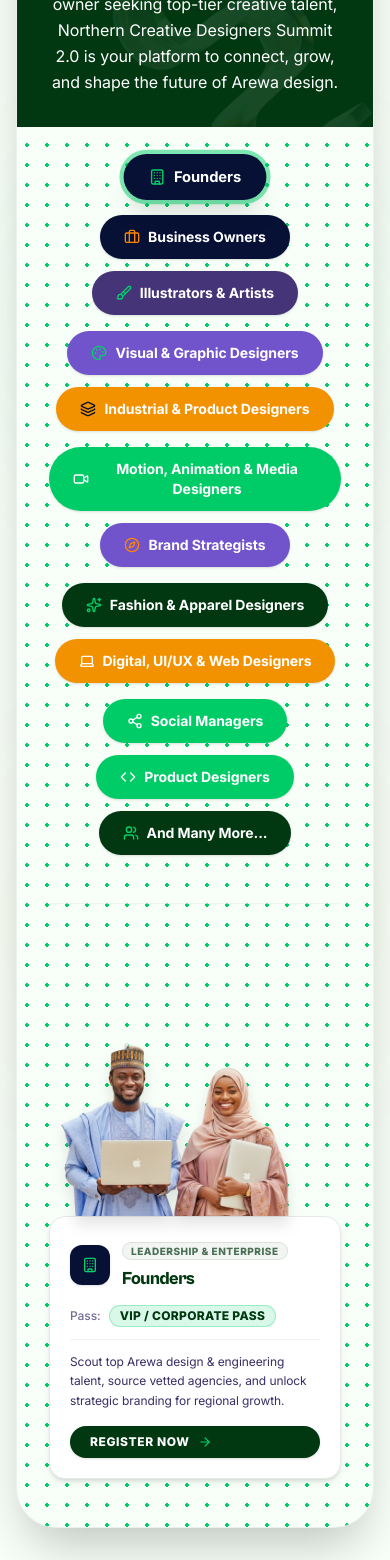
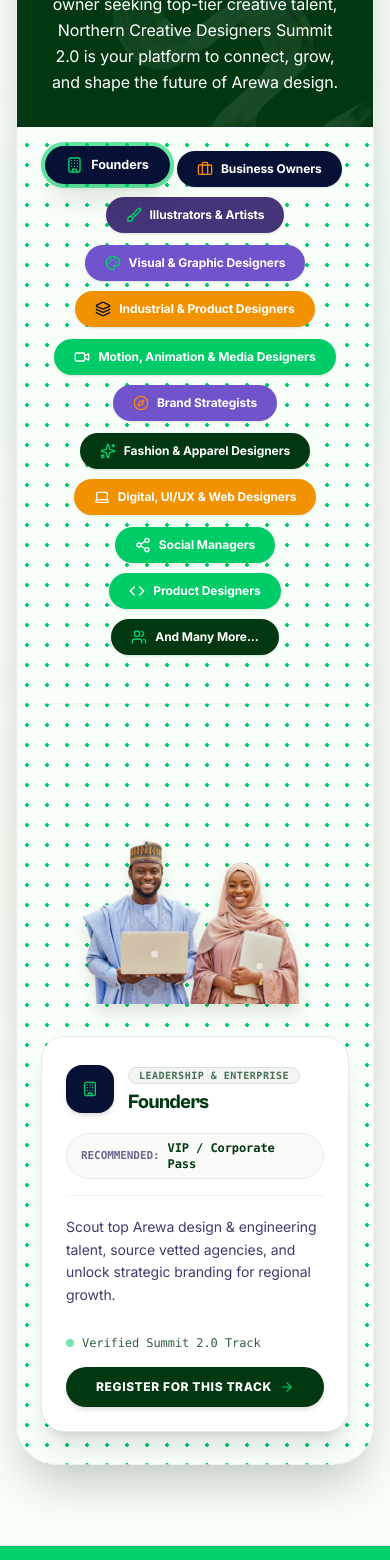
Before and after one commit to aminumuhammad000/northern-creative-designers, a Next.js app: page / in a window 390 px wide. Shown: the part 8300-9860 px from the top of the page. Built offline with nearby package versions, Linux system fonts and the light colour scheme.

Commit message:
Optimize Who Should Attend alignment, responsive pill layout, and executive card hierarchy

```diff
--- a/components/sections/WhoShouldAttendSection.tsx
+++ b/components/sections/WhoShouldAttendSection.tsx
@@ -240,186 +240,114 @@ export function WhoShouldAttendSection() {
           </div>
 
           {/* Middle: Saturated Multi-Colored Pills Grid */}
-          <div className="p-8 sm:p-12 md:p-16 space-y-4">
-
-            {/* Row 1 */}
-            <div className="flex flex-wrap items-center justify-center gap-3 sm:gap-4">
-              {attendeeRoles.filter(r => r.row === 1).map((role) => (
+          <div className="p-6 sm:p-10 md:p-14 space-y-3 sm:space-y-3.5">
+            {[1, 2, 3, 4, 5].map((rowNum) => (
+              <div
+                key={rowNum}
+                className="flex flex-wrap items-center justify-center gap-2.5 sm:gap-3.5"
+              >
+                {attendeeRoles
+                  .filter((r) => r.row === rowNum)
+                  .map((role) => {
+                    const isSelected = selectedRole.id === role.id;
+                    return (
                       <button
                         key={role.id}
                         onClick={() => setSelectedRole(role)}
                         className={`
-                    group px-6 py-3 sm:px-7 sm:py-3.5 rounded-full font-bold text-sm sm:text-base
+                          group px-5 py-2.5 sm:px-6 sm:py-3 rounded-full font-bold text-xs sm:text-sm
                           transition-all duration-300 ease-out cursor-pointer shadow-sm
-                    hover:scale-105 hover:-rotate-1 active:scale-95
+                          hover:scale-105 active:scale-95
                           ${role.colorClass}
-                    ${selectedRole.id === role.id ? "ring-4 ring-spring/50 scale-105 shadow-xl -translate-y-1" : ""}
+                          ${
+                            isSelected
+                              ? "ring-4 ring-spring/60 scale-105 shadow-xl -translate-y-1"
+                              : "hover:-translate-y-0.5"
+                          }
                         `}
                       >
-                  <span className="flex items-center gap-2">
-                    <span className="transition-transform duration-300 group-hover:scale-110">
+                        <span className="flex items-center gap-2 whitespace-nowrap">
+                          <span className="transition-transform duration-300 group-hover:scale-110 flex-shrink-0">
                             {role.icon}
                           </span>
                           <span>{role.name}</span>
                         </span>
                       </button>
+                    );
+                  })}
+              </div>
             ))}
-            </div>
 
-            {/* Row 2 */}
-            <div className="flex flex-wrap items-center justify-center gap-3 sm:gap-4">
-              {attendeeRoles.filter(r => r.row === 2).map((role) => (
-                <button
-                  key={role.id}
-                  onClick={() => setSelectedRole(role)}
-                  className={`
-                    group px-6 py-3 sm:px-7 sm:py-3.5 rounded-full font-bold text-sm sm:text-base
-                    transition-all duration-300 ease-out cursor-pointer shadow-sm
-                    hover:scale-105 hover:-rotate-1 active:scale-95
-                    ${role.colorClass}
-                    ${selectedRole.id === role.id ? "ring-4 ring-spring/50 scale-105 shadow-xl -translate-y-1" : ""}
-                  `}
-                >
-                  <span className="flex items-center gap-2">
-                    <span className="transition-transform duration-300 group-hover:scale-110">
-                      {role.icon}
-                    </span>
-                    <span>{role.name}</span>
-                  </span>
-                </button>
-              ))}
-            </div>
+            {/* Bottom Row: Cutout Portrait aligned to Bottom-Left, Professional Detail Card on the Right */}
+            <div className="mt-12 pt-10 border-t border-neutral-border/60 grid grid-cols-1 lg:grid-cols-12 gap-8 lg:gap-12 items-end">
 
-            {/* Row 3 */}
-            <div className="flex flex-wrap items-center justify-center gap-3 sm:gap-4">
-              {attendeeRoles.filter(r => r.row === 3).map((role) => (
-                <button
-                  key={role.id}
-                  onClick={() => setSelectedRole(role)}
-                  className={`
-                    group px-6 py-3 sm:px-7 sm:py-3.5 rounded-full font-bold text-sm sm:text-base
-                    transition-all duration-300 ease-out cursor-pointer shadow-sm
-                    hover:scale-105 hover:-rotate-1 active:scale-95
-                    ${role.colorClass}
-                    ${selectedRole.id === role.id ? "ring-4 ring-spring/50 scale-105 shadow-xl -translate-y-1" : ""}
-                  `}
-                >
-                  <span className="flex items-center gap-2">
-                    <span className="transition-transform duration-300 group-hover:scale-110">
-                      {role.icon}
-                    </span>
-                    <span>{role.name}</span>
-                  </span>
-                </button>
-              ))}
-            </div>
-
-            {/* Row 4 */}
-            <div className="flex flex-wrap items-center justify-center gap-3 sm:gap-4">
-              {attendeeRoles.filter(r => r.row === 4).map((role) => (
-                <button
-                  key={role.id}
-                  onClick={() => setSelectedRole(role)}
-                  className={`
-                    group px-6 py-3 sm:px-7 sm:py-3.5 rounded-full font-bold text-sm sm:text-base
-                    transition-all duration-300 ease-out cursor-pointer shadow-sm
-                    hover:scale-105 hover:-rotate-1 active:scale-95
-                    ${role.colorClass}
-                    ${selectedRole.id === role.id ? "ring-4 ring-spring/50 scale-105 shadow-xl -translate-y-1" : ""}
-                  `}
-                >
-                  <span className="flex items-center gap-2">
-                    <span className="transition-transform duration-300 group-hover:scale-110">
-                      {role.icon}
-                    </span>
-                    <span>{role.name}</span>
-                  </span>
-                </button>
-              ))}
-            </div>
-
-            {/* Row 5 */}
-            <div className="flex flex-wrap items-center justify-center gap-3 sm:gap-4">
-              {attendeeRoles.filter(r => r.row === 5).map((role) => (
-                <button
-                  key={role.id}
-                  onClick={() => setSelectedRole(role)}
-                  className={`
-                    group px-6 py-3 sm:px-7 sm:py-3.5 rounded-full font-bold text-sm sm:text-base
-                    transition-all duration-300 ease-out cursor-pointer shadow-sm
-                    hover:scale-105 hover:-rotate-1 active:scale-95
-                    ${role.colorClass}
-                    ${selectedRole.id === role.id ? "ring-4 ring-spring/50 scale-105 shadow-xl -translate-y-1" : ""}
-                  `}
-                >
-                  <span className="flex items-center gap-2">
-                    <span className="transition-transform duration-300 group-hover:scale-110">
-                      {role.icon}
-                    </span>
-                    <span>{role.name}</span>
-                  </span>
-                </button>
-              ))}
-            </div>
-
-            {/* Bottom Row: Cutout Portrait at the BOTTOM-LEFT CORNER, Sleek Interactive Card on the RIGHT */}
-            <div className="mt-12 pt-8 border-t border-neutral-border/50 grid grid-cols-1 lg:grid-cols-12 gap-8 items-end">
-
-              {/* Bottom-Left Corner: Real Northern Designers with MacBooks (Enlarged & Flushed to Bottom-Left) */}
-              <div className="lg:col-span-5 xl:col-span-6 relative flex justify-start items-end self-end -mb-8 sm:-mb-12 md:-mb-16 -ml-8 sm:-ml-12 md:-ml-16">
-                <div className="relative w-full max-w-[580px] aspect-[1408/768] h-[280px] sm:h-[360px] lg:h-[430px]">
+              {/* Left Side: Real Northern Designers with MacBooks */}
+              <div className="lg:col-span-5 relative flex justify-center lg:justify-start items-end lg:-mb-10 lg:-ml-10 md:lg:-mb-14 md:lg:-ml-14">
+                <div className="relative w-full max-w-[480px] sm:max-w-[520px] aspect-[1408/768] h-[260px] sm:h-[340px] lg:h-[400px]">
                   <Image
                     src="/images/pdf_extracted/attendees_portraits.png"
                     alt="Northern Creative Designers Summit Attendees"
                     fill
-                    className="object-contain object-bottom-left drop-shadow-xl"
+                    className="object-contain object-bottom lg:object-bottom-left drop-shadow-xl"
                     priority
                   />
                 </div>
               </div>
 
-              {/* Right Side: Smaller, Sleek Selected Role Interactive Feedback Card */}
-              <div className="lg:col-span-7 xl:col-span-6 pb-4 sm:pb-8 lg:pb-10">
-                <div className="p-5 sm:p-6 rounded-2xl bg-white border border-neutral-border shadow-md transition-all duration-300">
-                  <div className="flex flex-col sm:flex-row sm:items-center justify-between gap-3 pb-3 border-b border-neutral-border/60">
-                    <div className="flex items-center gap-3">
+              {/* Right Side: Professional Selected Pathway Card */}
+              <div className="lg:col-span-7 pb-2 sm:pb-6 lg:pb-8">
+                <div className="p-6 sm:p-8 rounded-3xl bg-white border border-neutral-border shadow-xl space-y-5 transition-all duration-300">
+
+                  {/* Card Header */}
+                  <div className="flex flex-col sm:flex-row sm:items-center justify-between gap-4 pb-4 border-b border-neutral-border/60">
+                    <div className="flex items-center gap-3.5">
                       <div
-                        className="w-10 h-10 rounded-xl flex items-center justify-center text-white shadow-sm flex-shrink-0"
+                        className="w-12 h-12 rounded-2xl flex items-center justify-center text-white shadow-md flex-shrink-0"
                         style={{ backgroundColor: selectedRole.bgHex }}
                       >
                         {selectedRole.icon}
                       </div>
                       <div>
-                        <span className="text-[10px] font-extrabold uppercase tracking-wider text-pine/70 bg-pine/5 px-2 py-0.5 rounded-full border border-pine/10">
+                        <span className="text-[10px] font-mono font-bold uppercase tracking-wider text-pine/70 bg-pine/5 px-2.5 py-0.5 rounded-full border border-pine/10">
                           {selectedRole.category}
                         </span>
-                        <h3 className="text-lg sm:text-xl font-black text-pine mt-0.5 tracking-tight">
+                        <h3 className="text-xl sm:text-2xl font-black text-pine mt-0.5 tracking-tight">
                           {selectedRole.name}
                         </h3>
                       </div>
                     </div>
 
-                    <div className="flex items-center gap-2">
-                      <span className="text-xs text-navy/60 font-medium">Pass:</span>
-                      <span className="px-2.5 py-0.5 rounded-full bg-spring/15 text-pine font-extrabold text-xs uppercase tracking-wide border border-spring/30">
+                    <div className="flex items-center gap-2 bg-[#FAFAF8] px-3.5 py-1.5 rounded-full border border-neutral-border self-start sm:self-auto">
+                      <span className="text-[11px] font-mono text-navy/60 font-semibold uppercase">Recommended:</span>
+                      <span className="text-xs font-black text-pine font-mono">
                         {selectedRole.recommendedPass}
                       </span>
                     </div>
                   </div>
 
-                  <div className="pt-3 flex flex-col sm:flex-row sm:items-center justify-between gap-4">
-                    <p className="text-navy/85 text-xs sm:text-sm leading-relaxed font-normal">
+                  {/* Narrative Takeaway */}
+                  <div className="space-y-3">
+                    <p className="text-navy/80 text-sm sm:text-base leading-relaxed font-normal">
                       {selectedRole.takeaway}
                     </p>
+                  </div>
+
+                  {/* Action Row */}
+                  <div className="pt-2 flex flex-col sm:flex-row sm:items-center justify-between gap-4">
+                    <div className="flex items-center gap-2 text-xs font-mono text-pine/80">
+                      <span className="w-2 h-2 rounded-full bg-spring animate-pulse" />
+                      <span>Verified Summit 2.0 Track</span>
+                    </div>
 
                     <Link
                       href="/register"
-                      className="inline-flex items-center gap-2 px-5 py-2 rounded-full bg-pine hover:bg-[#024a18] text-white text-xs font-extrabold tracking-wider uppercase hover:scale-105 active:scale-95 transition-all shadow-sm flex-shrink-0"
+                      className="inline-flex items-center justify-center gap-2 px-6 py-3 rounded-full bg-pine hover:bg-[#024a18] text-white text-xs font-extrabold tracking-wider uppercase hover:scale-105 active:scale-95 transition-all shadow-md flex-shrink-0"
                     >
-                      <span>Register Now</span>
+                      <span>Register for this Track</span>
                       <ArrowRight className="w-3.5 h-3.5 text-spring" />
                     </Link>
                   </div>
+
                 </div>
               </div>
 
```
Lines whose indentation alone changed are shown as unchanged.
